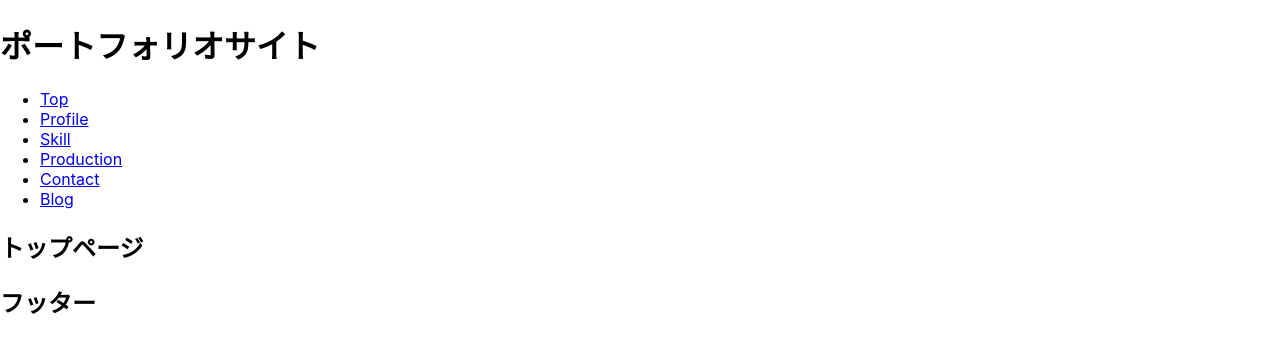
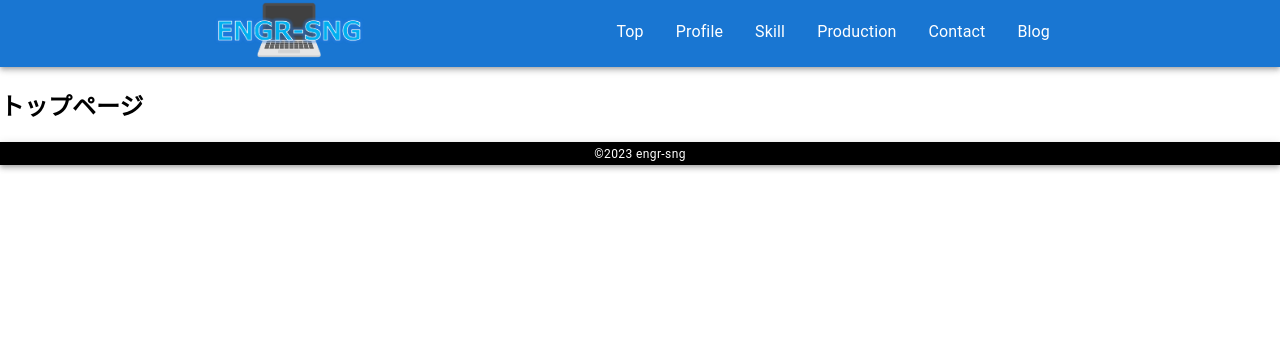
Before and after one commit to engr-sng/react-portfolio-app, a React (Create React App) app: page / in a window 1280 px wide. Shown: the top 352 px of the page. Built offline with nearby package versions, Linux system fonts and the light colour scheme.

Commit message:
ヘッダーとフッターの作成

```diff
--- a/src/App.tsx
+++ b/src/App.tsx
@@ -9,18 +9,13 @@
 import Blog from "./pages/homes/blog";
 import NoMatch from "./pages/nomatch";
 
+import Header from "./components/Header";
+import Footer from "./components/Footer";
+
 const App: React.FC = () => {
   return(
     <>
-      <h1>ポートフォリオサイト</h1>
-      <ul>
-        <li><Link to="/">Top</Link></li>
-        <li><Link to="/profile">Profile</Link></li>
-        <li><Link to="/skill">Skill</Link></li>
-        <li><Link to="/production">Production</Link></li>
-        <li><Link to="/contact">Contact</Link></li>
-        <li><Link to="/blog">Blog</Link></li>
-      </ul>
+      <Header />
       <Routes>
         <Route path="/" element={<Top />} />
         <Route path="/profile" element={<Profile />} />
@@ -30,7 +25,7 @@
         <Route path="/blog" element={<Blog />} />
         <Route path="*" element={<NoMatch />} />
       </Routes>
-      <h2>フッター</h2>
+      <Footer />
     </>
   );
 };
--- /dev/null
+++ b/src/components/Footer.tsx
@@ -0,0 +1,23 @@
+import React from "react";
+import AppBar from "@mui/material/AppBar";
+import Container from "@mui/material/Container";
+import Box from "@mui/material/Box";
+import Typography from "@mui/material/Typography";
+
+const Footer: React.FC = () => {
+  return(
+    <>
+        <AppBar component="footer" position="static" sx={{ backgroundColor: '#000000' }}>
+            <Container maxWidth="md">
+                <Box sx={{ textAlign: 'center' }}>
+                    <Typography variant="caption">
+                        ©2023 engr-sng
+                    </Typography>
+                </Box>
+            </Container>
+        </AppBar>
+    </>
+  );
+};
+
+export default Footer;
--- /dev/null
+++ b/src/components/Header.tsx
@@ -0,0 +1,53 @@
+import React from "react";
+import { Link } from "react-router-dom";
+import AppBar from "@mui/material/AppBar";
+import Container from "@mui/material/Container";
+import Box from "@mui/material/Box";
+import List from "@mui/material/List";
+import ListItem from "@mui/material/ListItem";
+import ListItemButton from "@mui/material/ListItemButton";
+import ListItemText from "@mui/material/ListItemText";
+import Typography from "@mui/material/Typography";
+import Logo from "../assets/images/logo.png"
+
+const setNavLinks: Array<{ text: string, url: string }> = [
+    { text: "Top", url: "/" },
+    { text: "Profile", url: "/profile" },
+    { text: "Skill", url: "/skill" },
+    { text: "Production", url: "/production" },
+    { text: "Contact", url: "/contact" },
+    { text: "Blog", url: "/blog" },
+];
+
+const Header: React.FC = () => {
+  return(
+    <>
+        <AppBar component="header" position="static">
+            <Container maxWidth="md">
+                <Box sx={{ display: 'flex', justifyContent: 'space-between'}}>
+                    <Box>
+                        <Typography component="h1">
+                            <Link to="/">
+                                <img src={Logo} alt="Webエンジニアのポートフォリオサイト" height="60" width="auto" />
+                            </Link>
+                        </Typography>
+                    </Box>
+                    <Box>
+                        <List component="nav" sx={{ display: 'flex', justifyContent: 'flex-start' }}>
+                            { setNavLinks.map( (navLink) => (
+                            <ListItem disablePadding>
+                                <ListItemButton sx={{ textAlign: 'center' }} component={Link} to={navLink.url}>
+                                    <ListItemText primary={navLink.text} />
+                                </ListItemButton>
+                            </ListItem>
+                            ))}
+                        </List>
+                    </Box>
+                </Box>
+            </Container>
+        </AppBar>
+    </>
+  );
+};
+
+export default Header;
```
Also changed, not shown: src/assets/images/logo.png (added).
